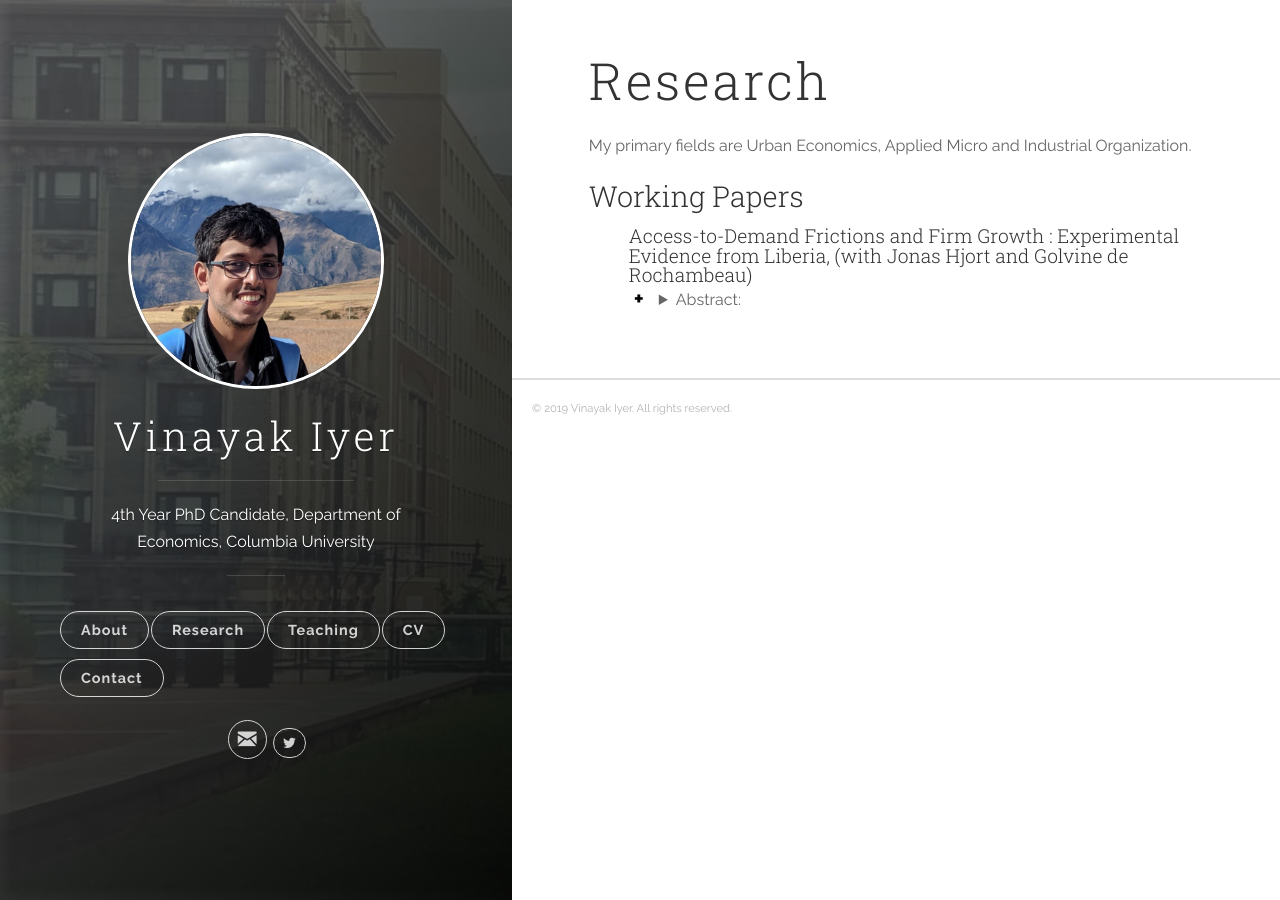
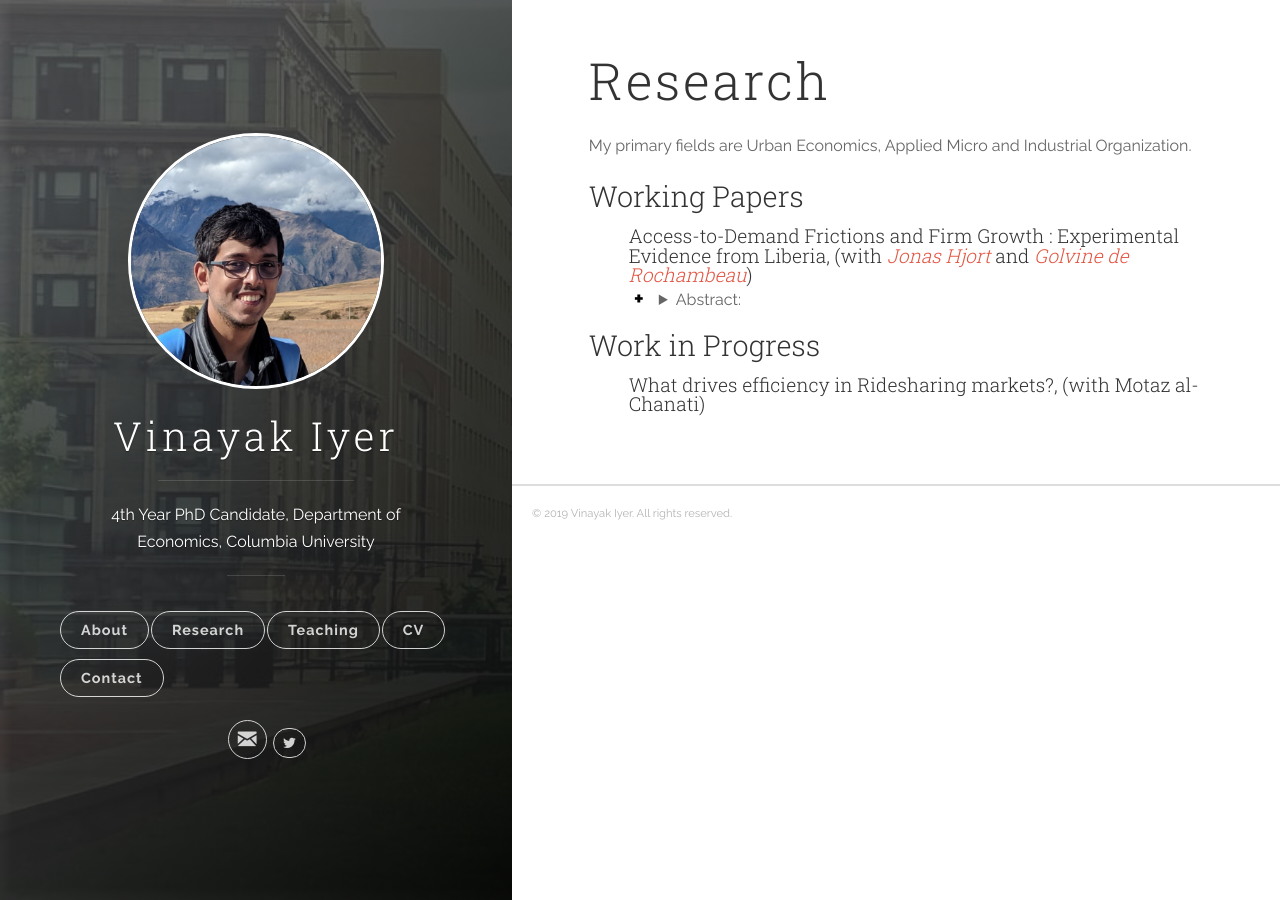
Before and after one commit to vinayakiyer/vinayakiyer.github.io, a Jekyll site: the page built from _posts/2018-06-13-research.markdown, in a window 1280 px wide. Built offline with Jekyll 4.4.1, drawn with Linux system fonts in a browser that asks for light colours.

Commit message:
Update 2018-06-13-research.markdown

```diff
--- a/_posts/2018-06-13-research.markdown
+++ b/_posts/2018-06-13-research.markdown
@@ -17,15 +17,13 @@ tags: [jekyll]
 -->
 <h3 id="working-papers">Working Papers</h3>
 <ul>
-  <h4><b>Access-to-Demand Frictions and Firm Growth : Experimental Evidence from Liberia</b>, (with Jonas Hjort and Golvine de Rochambeau)
+  <h4><b>Access-to-Demand Frictions and Firm Growth : Experimental Evidence from Liberia</b>, (with <a href="https://sites.google.com/site/jonashjort/" target="_blank"><em>Jonas Hjort</em></a> and <a href="https://golvine.com/" target="_blank"><em>Golvine de Rochambeau</em></a>)
 <!--(<a href=".{{ site.baseurl }}/files/Paper2.pdf" target="_blank"><em>Draft</em></a>)--></h4>
 <details><summary>Abstract:</summary><p><font size="2">We hypothesize that many productive firms in poor countries stagnate due to informational barriers to accessing existing demand. To investigate, we gave a randomly chosen subset of Liberian firms the opportunity to participate in a seven day-long training program. The program exclusively teaches how to bid on contracts from large buyers that are awarded through a formal procurement process. Overall, the program increased the number of bids firms submit; the total number and quality of contracts won; and the number of contracts won through other channels than a formal bidding process. We then show via a regularization procedure that, relative to otherwise similar firms, the impact of the program is especially large for firms that use the Internet at baseline. We interpret these results through a simple theoretical framework in which a “keys-to-the-door” training program facilitates firms’ growth by boosting their ability to win contracts they bid on, and firms that face lower costs of finding and selecting appropriate contracts to bid on—for example those that use the Internet—benefit more. This interpretation is supported by the way in which the differential impact of the program for firms that use the Internet varies with the share of tenders for contracts
 published around the time of treatment that are published online. In sum this paper’s findings suggest that, to grow, firms need both knowledge of how to win contracts and the technology necessary to cost-effectively access demand.</font></p></details>
 </ul>
 
-<!--
 <h3 id="work-in-progress">Work in Progress</h3>
 <ul>
-  <h4><b>What drives efficiency in Ridesharing Markets?</b>, (with Motaz al-Chanati)</h4>
+  <h4><b>What drives efficiency in Ridesharing markets?</b>, (with Motaz al-Chanati)</h4>
 </ul>
--->
```
